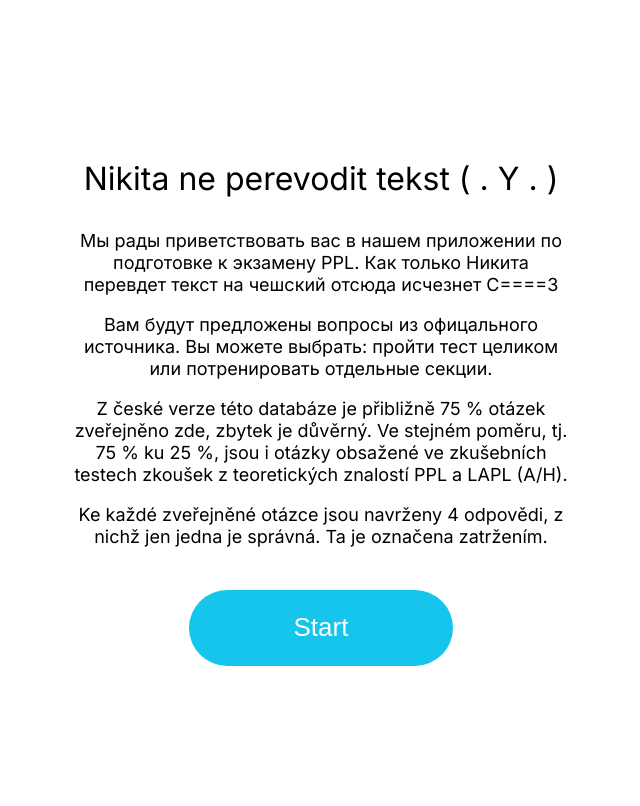
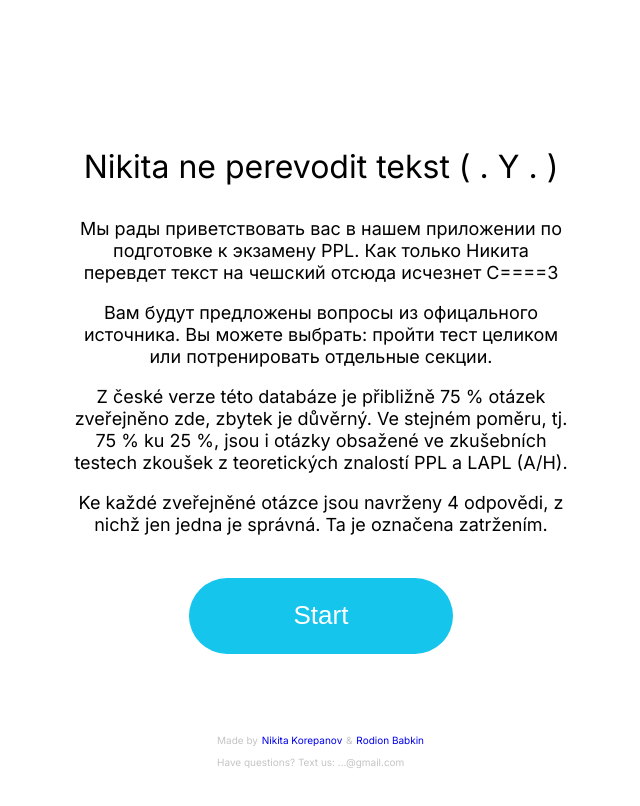
Before and after one commit to Rojekon/ppl-test, a React (Create React App) app: page / in a window 1280 px wide. Shown: the top 806 px of the page, without its empty margins (319-959 px from the left). Built offline with nearby package versions, Linux system fonts and the light colour scheme; no server answers.

Commit message:
restart and signatures

```diff
--- a/src/App.js
+++ b/src/App.js
@@ -73,6 +73,7 @@ function App() {
     .reduce((el, number) => el + number, 0);
 
   return (
+    <>
       <div className="app">
         {showStart ? (
           <div className="start">
@@ -132,8 +133,8 @@ function App() {
                   <>
                     {showReady ? (
                       <div className="ready-window">
-                      The test will last {time} minutes. Correct answers will be
-                      shown{" "}
+                        The test will last {time} minutes. Correct answers will
+                        be shown{" "}
                         {answers === "afteranswer"
                           ? "immediately"
                           : "after the test"}
@@ -154,6 +155,18 @@ function App() {
           </>
         )}
       </div>
+      <div className="info-names">
+        Made by{" "}
+        <a href="https://www.linkedin.com/in/nikita-k-520915193">
+          Nikita Korepanov
+        </a>{" "}
+        &{" "}
+        <a href="https://www.linkedin.com/in/rodion-babkin-85409a233">
+          Rodion Babkin
+        </a>
+        <p>Have questions? Text us: ...@gmail.com</p>
+      </div>
+    </>
   );
 }
 
--- a/src/Components/QuestionData.js
+++ b/src/Components/QuestionData.js
@@ -84,18 +84,24 @@ function QuestionData(props) {
     }
   }
 
+  function refreshPage() {
+    window.location.reload(false);
+  }
+
   return (
     <>
       {showScore ? (
+        <>
           <div className="score-section">
-          <span>
-            You scored {score} out of {newArr.length}
+            <span className="score-header">Results</span>
+            <span className="score-header">
+              You scored: {score} / {newArr.length}
             </span>
             {newArr.map((el) =>
               el.answers
                 .filter((answer) => answer.is_correct === true)
                 .map((answer) => (
-                <div>
+                  <div className="score-answers">
                     <p>
                       {el.number}) {el.question_text}
                     </p>
@@ -104,12 +110,18 @@ function QuestionData(props) {
                 ))
             )}
           </div>
+          <div className="score-button">
+            <button onClick={refreshPage}>Start over!</button>
+          </div>
+        </>
       ) : (
         <>
           {afterAnswer === "afteranswer" ? (
             <div className="question-section">
               <div className="button-res">
-                <button className="restart-button">restart</button>
+                <button onClick={refreshPage} className="restart-button">
+                  Restart
+                </button>
               </div>
               <div className="question-count">
                 <span>{currentQuestion + 1}</span>/{newArr.length}
--- a/src/Components/componentstyles.css
+++ b/src/Components/componentstyles.css
@@ -214,11 +214,46 @@ button:focus {
 }
 
 .score-section {
-  font-size: 10px;
-  width: auto;
   max-width: 700px;
-  height: auto;
-  border-radius: 20px;
-  border: 5px solid #16c5ec;
+  max-height: 500px;
   padding: 10px;
+  justify-content: center;
+  align-items: center;
+  text-align: center;
+  overflow-y: scroll;
 }
+
+.score-section::-webkit-scrollbar {
+  width: 8px;
+  background-color: #e8e8e8;
+  border-radius: 10px;
+}
+
+.score-section::-webkit-scrollbar-thumb {
+  border-radius: 10px;
+  background-color: #16c5ec;
+}
+
+.score-section::-webkit-scrollbar-track {
+  -webkit-box-shadow: inset 0 0 6px rgba(0, 0, 0, 0.2);
+  border-radius: 10px;
+  background-color: #f9f9fd;
+}
+
+.score-header {
+  font-size: 25px;
+  display: block;
+  padding: 20px;
+}
+
+.score-answers {
+  max-width: 500px;
+  margin: 20px;
+  border-bottom: 2px solid #16c5ec;
+}
+
+.score-button {
+  justify-content: center;
+  align-items: center;
+  text-align: center;
+}
--- a/src/index.css
+++ b/src/index.css
@@ -3,15 +3,19 @@ body {
   display: flex;
   justify-content: center;
   align-items: center;
-  min-height: 100vh;
+  min-height: 97vh;
   font-family: "Inter", serif;
   font-style: normal;
 }
 
+::-webkit-scrollbar {
+  width: 0;
+}
+
 .app {
   min-height: 200px;
-  height: min-content;
   padding: 20px;
+  position: relative;
 }
 
 button {
@@ -70,3 +74,28 @@ button {
   color: black;
   background-color: #ffffff;
 }
+
+.info-names {
+  font-size: 10px;
+  color: #c4c4c4;
+  position: fixed;
+  bottom: 0;
+  left: 50%;
+  transform: translate(-50%, -50%);
+}
+
+a {
+  outline: none;
+  text-decoration: none;
+  padding: 2px 1px 0;
+}
+
+a:hover {
+  border-bottom: 1px solid;
+  background: #16c5ec;
+}
+
+a:focus {
+  border-bottom: 1px solid;
+  background: #c4c4c4;
+}
```
Lines whose indentation alone changed are shown as unchanged.
